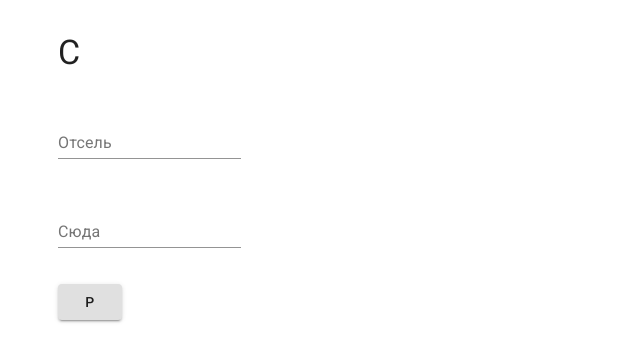
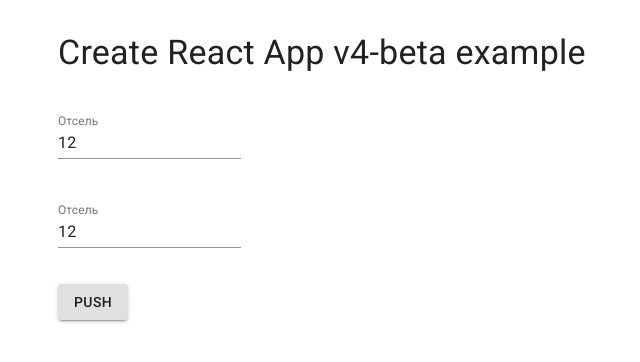
Before and after one commit to demon24ru/mui-json-generator, a React (Create React App) app: page / in a window 1280 px wide. Shown: the top 362 px of the page, without its empty margins (306-946 px from the left). Built offline with nearby package versions, Linux system fonts and the light colour scheme.

Commit message:
рабит норм без схемы в инжекте

```diff
--- a/src/App.js
+++ b/src/App.js
@@ -5,60 +5,33 @@
 import * as Mui from '@material-ui/core';
 import shema from './shema';
 
-class A extends React.Component {
-    render() {
-        return React.createElement('div',
-            null,
-            `Привет, ${this.props.toWhat}`);
-    }
-}
-
-// class MobxA {
-//     @observable store;
-//
-//     constructor(dat) {
-//         this.store = {...dat};
-//         this.store.disabled = false;
-//     }
-//     @action('toggle in store')
-//     toggleThis() {
-//         this.store.disabled = !this.store.disabled;
-//     }
-// }
-
 
 function generator(sh) {
     if (typeof sh == 'string') return sh;
     const el = [];
-    const store = {};
     for (const key in sh) {
         const {component, state: {child, ...other}} = sh[key];
-        const fn = child && generator(child);
-        store[key] = { ...other };
-        child && (store[key].store = fn[1]);
         el.push(React.createElement(
-            // inject(store => {
-            //     return null;
-            // }
-            // )(
-                observer(Mui[component])
-            //)
-            ,
+            inject(_ => {
+                const {child, ...oth} = _.store.box1.state.child.box2.state.child.div1.state.child.TextField1.state;
+                //const {child, ...ot} = window.$z.box1.state.child.box2.state.child.div1.state.child.TextField1.state;
+                console.log({...oth});
+                return({...oth});
+            })(observer(Mui[component])),
             {key, ...other},
-            child && fn[0]
+            child && generator(child)
         ));
     }
-
-    return[(el.length === 0 ? null : el), store];
+    return(el.length === 0 ? null : el);
 }
 
 export default function App() {
-    const rend = generator(shema);
-    window.$z = observable(rend[1]);
+    window.$z = observable(shema);
+    //observable(window.$z);
   return (
     <Provider store={window.$z} >
         <Container maxWidth="sm">
-            { rend[0] }
+            { generator(window.$z) }
         </Container>
     </Provider>
   );
--- a/src/shema.js
+++ b/src/shema.js
@@ -29,7 +29,8 @@
                                           component: "TextField",
                                           state: {
                                               label: "Отсель",
-                                              margin: "dense"
+                                              margin: "dense",
+                                              value: "12"
                                           }
                                       }
                                   }
@@ -54,6 +55,10 @@
                                 component: "Button",
                                 state: {
                                     variant: "contained",
+                                    onClick: () => {
+                                        window.$z.box1.state.child.box2.state.child.div1.state.child.TextField1.state.value = "454545";
+                                        console.log(window.$z.box1.state.child.box2.state.child.div1.state.child.TextField1.state.value);
+                                    },
                                     child: "Push"
                                 }
                             }
```
Also changed, not shown: 1 other file (tests, documents, lock files or other folders).
